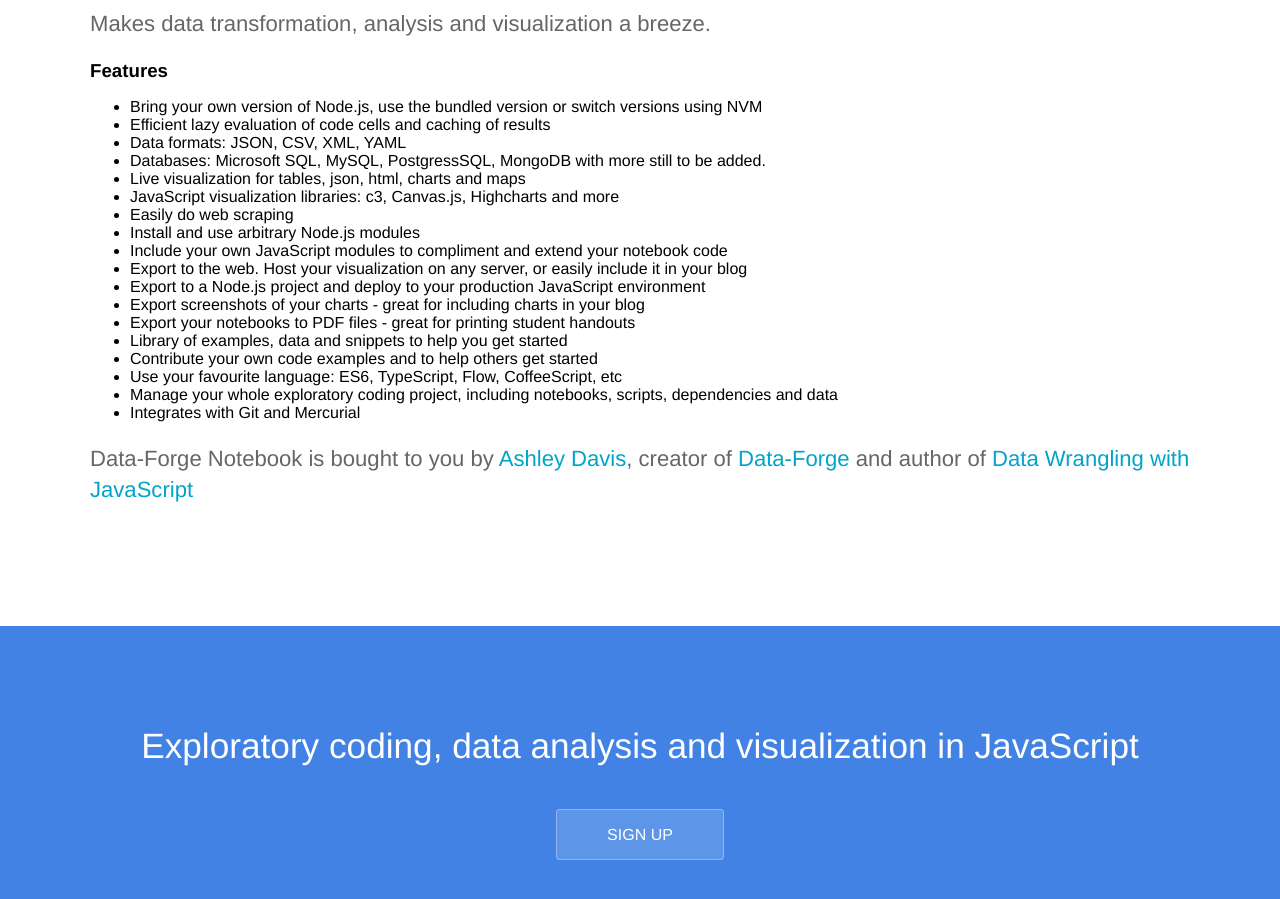
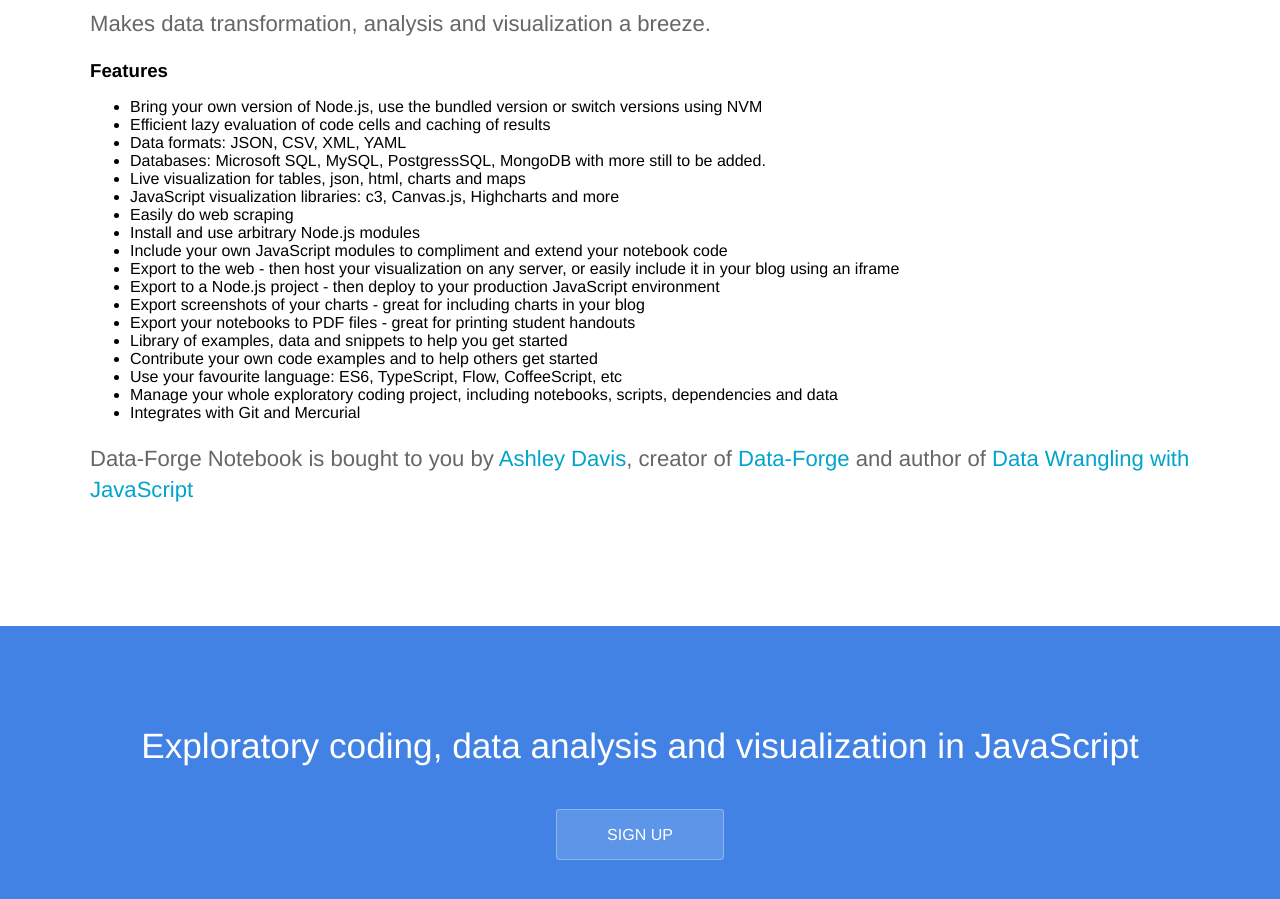
Before and after one commit to ashleydavis/data-forge-notebook-landing-page, a Jekyll site: the page built from index.html, in a window 1280 px wide and 900 px high, scrolled down 2845 px. Built offline with Jekyll 4.4.1, drawn with Linux system fonts in a browser that asks for light colours.

Commit message:
Small update.

```diff
--- a/index.html
+++ b/index.html
@@ -114,10 +114,10 @@
                         Include your own JavaScript modules to compliment and extend your notebook code
                     </li>
                     <li>
-                        Export to the web. Host your visualization on any server, or easily include it in your blog
+                        Export to the web - then host your visualization on any server, or easily include it in your blog using an iframe
                     </li>
                     <li>
-                        Export to a Node.js project and deploy to your production JavaScript environment
+                        Export to a Node.js project - then deploy to your production JavaScript environment
                     </li>
                     <li>
                         Export screenshots of your charts - great for including charts in your blog
```
